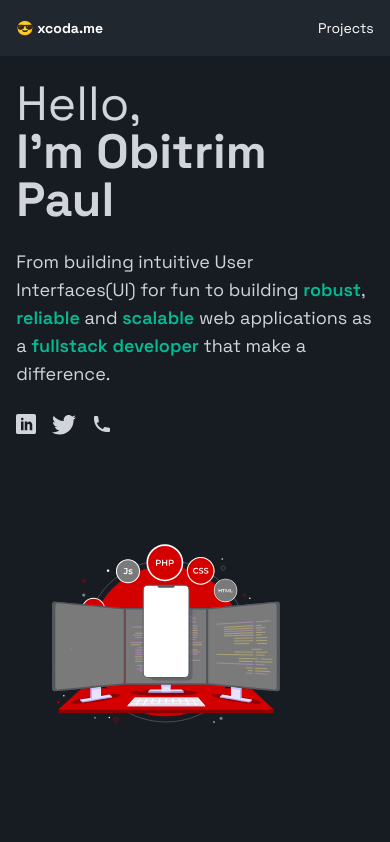
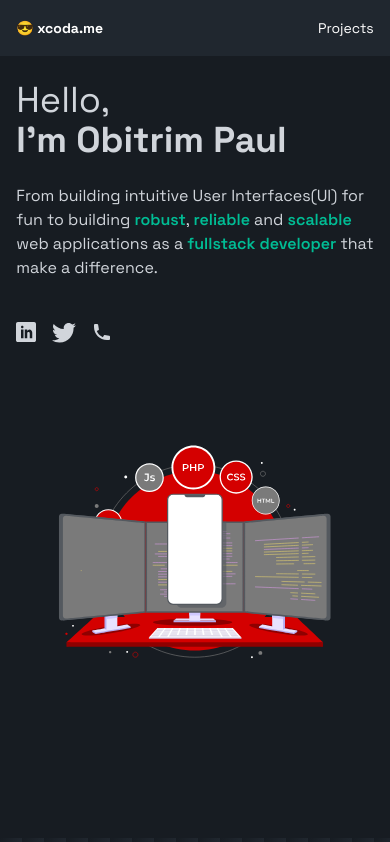
Before and after one commit to Obitrim/portfolio-2.0, a Next.js app: page / in a window 390 px wide. Shown: the top 842 px of the page. Built offline with nearby package versions, Linux system fonts and the light colour scheme.

Commit message:
fix: responsiveness

```diff
--- a/src/features/landing/banner/index.banner.tsx
+++ b/src/features/landing/banner/index.banner.tsx
@@ -12,13 +12,14 @@ const Lottie = dynamic(() => import('lottie-react'), { ssr: false });
 const HomeBannerSection = () => {
   return (
     <section className='v-whitespace bg-darker text-gray-300 md:h-screen'>
-      <AppContainer className='grid h-full -translate-y-10 content-center md:grid-cols-2'>
+      <AppContainer className='grid h-full -translate-y-10 content-center gap-8 md:grid-cols-2 md:gap-0'>
         {/* Left side */}
-        <article className='flex max-w-sm flex-col justify-center '>
-          <div className=''>
-            <p className='font-grotest text-5xl'>Hello,</p>
-            <h1 className='font-grotest text-5xl'>I'm Obitrim Paul</h1>
-            <p className='my-6 text-lg text-gray-300'>
+        <article className='flex flex-col justify-center'>
+          <p className='font-grotest text-4xl md:text-5xl'>Hello,</p>
+          <h1 className='font-grotest text-4xl md:text-5xl'>
+            I'm Obitrim Paul
+          </h1>
+          <p className='my-6 text-base text-gray-300 md:text-lg'>
             From building intuitive User Interfaces(UI) for fun to building
             <span className='text-primary font-semibold'>
               &nbsp;robust
@@ -56,29 +57,15 @@ const HomeBannerSection = () => {
               <HiPhone className='h-5 w-5' />
             </a>
           </div>
-            {/* <Button>Let&apos;s Talk</Button>
-
-          <section className={clsx('mt-8', 'flex items-center gap-10')}>
-            <p>Social media</p>
-            <div>
-              <a href='#'>
-                <RiInstagramLine className='text-2xl' />
-              </a>
-              <a href='#'>
-                <RiTwitterLine className='text-2xl' />
-              </a>
-            </div>
-          </section> */}
-          </div>
         </article>
 
         {/* Right side */}
-        <div className='pointer-events-none md:scale-[2]'>
+        <div className='pointer-events-none flex items-center justify-center'>
           <Lottie
             animationData={animationData}
             loop
             autoplay
-            style={{ height: 400, width: 300 }}
+            style={{ height: 'auto', width: '100%', maxWidth: 480 }}
           />
         </div>
       </AppContainer>
```
Lines whose indentation alone changed are shown as unchanged.
